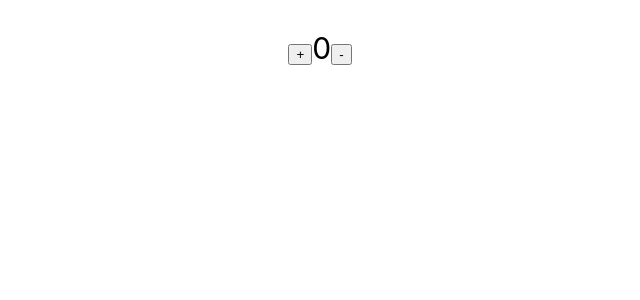
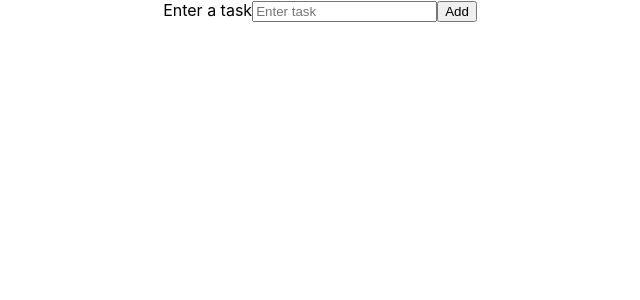
Before and after one commit to ZonyLaw/ToDoList, a React (Create React App) app: page / in a window 1280 px wide. Shown: the top 300 px of the page, without its empty margins (320-960 px from the left). Built offline with nearby package versions, Linux system fonts and the light colour scheme.

Commit message:
add reducer set up

```diff
--- a/src/App.js
+++ b/src/App.js
@@ -3,40 +3,37 @@
 import './App.css';
 import {useReducer} from 'react';
 
-const reducer = (state, action) => {
-  switch (action.type) {
-    case 'increment':
-      return {count: state.count + 1}
-    case 'decrement':
-      return {count: state.count - 1}
-    default:
-      return state
-  }
+const reducer = (state, action) =>{
 
 }
 
+// const reducer = (state, action) => {
+//   switch (action.type) {
+//     case 'increment':
+//       return {count: state.count + 1}
+//     case 'decrement':
+//       return {count: state.count - 1}
+//     default:
+//       return state
+//   }
+
+// }
+
 
 function App() {
-
-  const [state, dispatch] = useReducer(reducer, {count: 0});
+  const [state, dispatch] = useReducer(reducer, {text: ''})
 
 
-  const increment = () => {
-    dispatch({type: 'increment'});
-  }
 
-  const decrement = () => {
-    dispatch({type: 'decrement'});
-  }
+
   return (
     <div className="App">
 
-        <p>
-      <button onClick={increment}>+</button>
-        {state.count}
-      <button onClick={decrement}>-</button>
-
-        </p>
+        <form type='submit'>
+          <lable>Enter a task</lable>
+          <input placeholder="Enter task"/>
+          <button>Add</button>
+        </form>
 
 
     </div>
```
